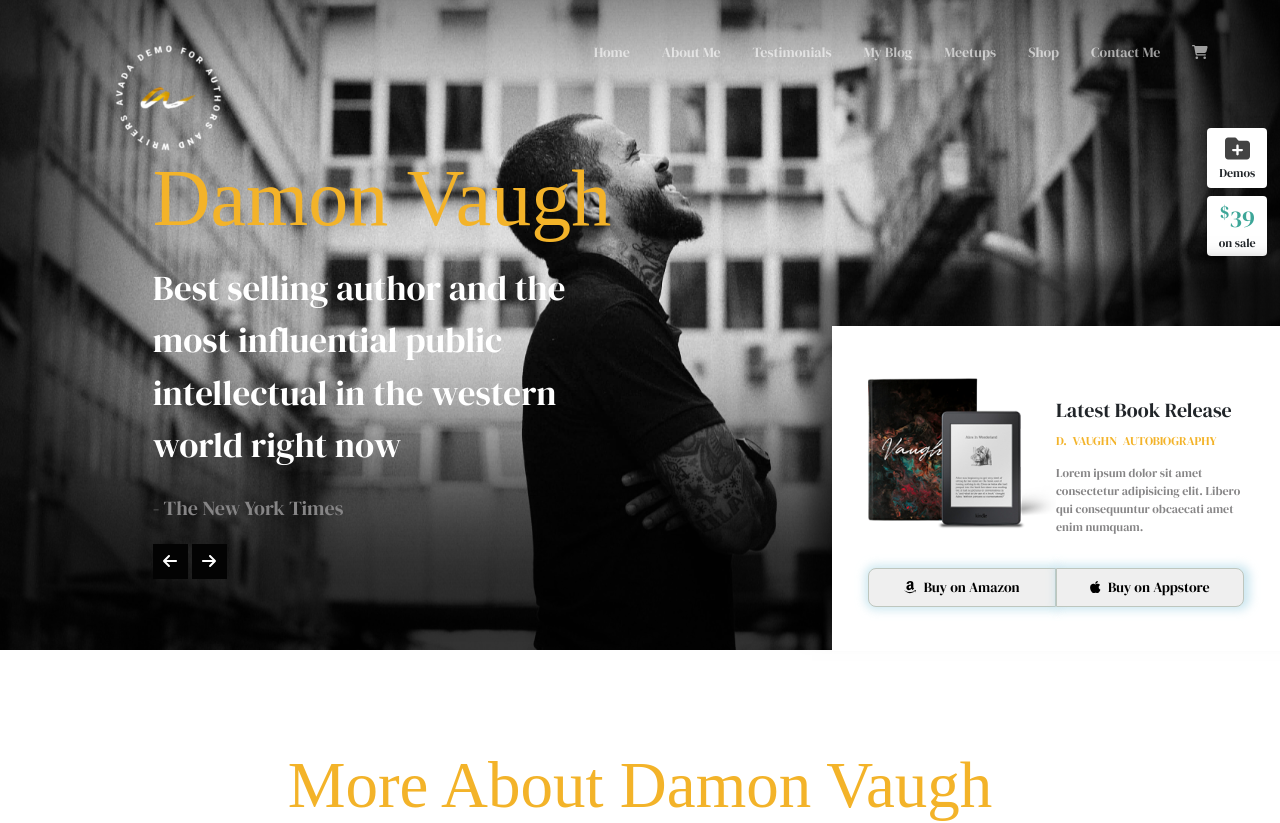
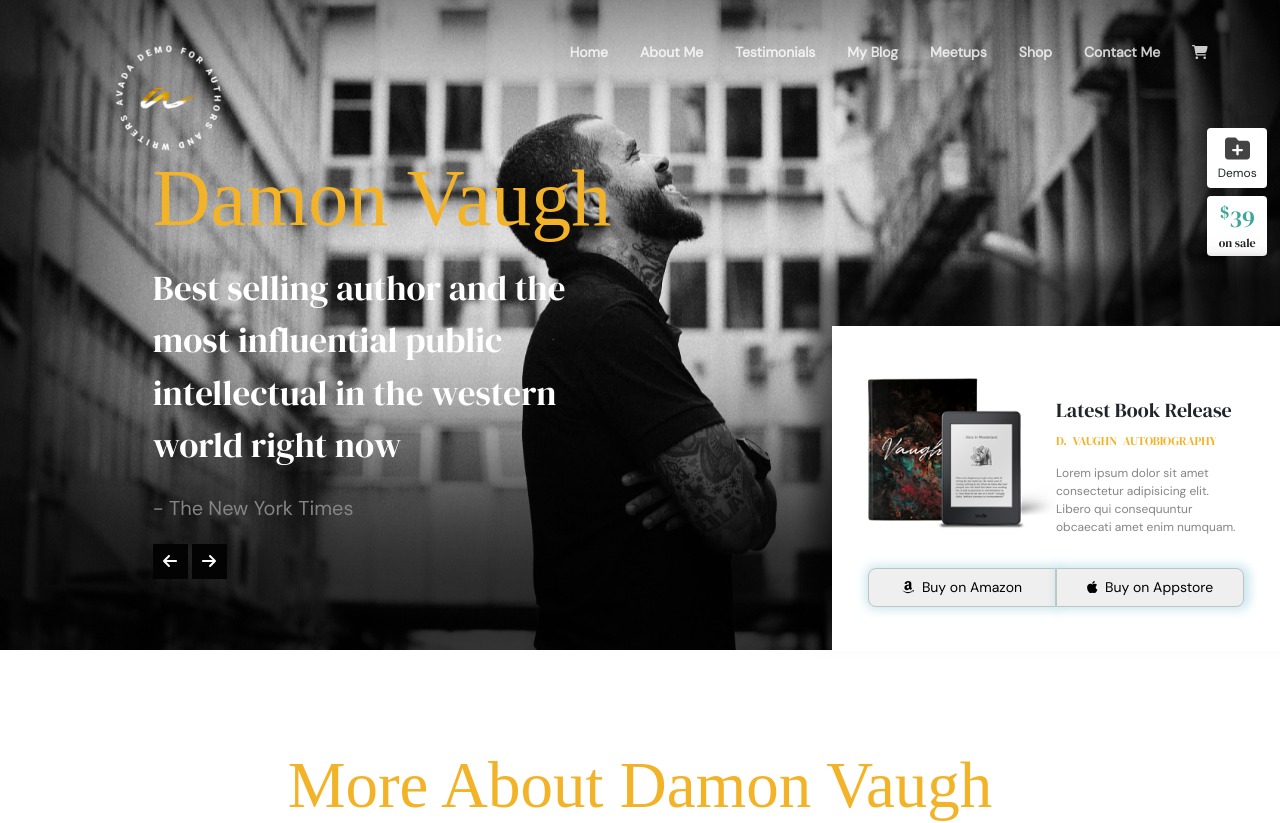
Before and after one commit to AntonioSabella/proj-html-vuejs, a Vue app: page / in a window 1280 px wide. Shown: the top 823 px of the page. Built offline with nearby package versions, Linux system fonts and the light colour scheme; a web font is replaced by a local one.

Commit message:
Complete HeaderComponent style adjusts

```diff
--- a/src/components/HeaderComponent.vue
+++ b/src/components/HeaderComponent.vue
@@ -84,7 +84,7 @@ export default {
         display: inline-block;
         height: 100px;
         border-top: 5px solid transparent;
-        color: #ffffff9a;
+        color: #ffffffc9;
         margin-right: 1rem;
         font-size: 14px;
         &:hover {
@@ -105,6 +105,9 @@ export default {
         p:first-child {
             font-size: 35px;
         }
+        p:last-child {
+            font-family: "DM Sans";
+        }
         .newspaper {
             color: $author-text-suva_gray;
         }
@@ -120,6 +123,7 @@ export default {
             &:hover {
                 background-color: $author-text-white;
                 color: $author-text-black;
+                cursor: pointer;
             }
         }
         }
@@ -140,6 +144,7 @@ export default {
             p {
                 margin: 0;
                 font-size: 12px;
+                font-family: "DM Sans";
             }
 
         }
@@ -171,8 +176,10 @@ export default {
         p {
             color: $author-text-suva_gray;
             font-size: 12px;
+            font-family: "DM Sans";
         }
         .buy_amazon {
+            font-family: "DM Sans";
             border-top-left-radius: 0.5rem;
             border-bottom-left-radius: 0.5rem;
             box-shadow: 0 0 10px 3px rgba(173, 216, 230, 0.601);
@@ -185,6 +192,7 @@ export default {
             }
         }
         .buy_appstore {
+            font-family: "DM Sans";
             border-top-right-radius: 0.5rem;
             border-bottom-right-radius: 0.5rem;
             box-shadow: 3px 0 10px 3px rgba(173, 216, 230, 0.607);
--- a/src/components/header-components/NavComponent.vue
+++ b/src/components/header-components/NavComponent.vue
@@ -66,13 +66,15 @@ export default {
         left: 6rem;
     }
     #site_nav {
+    font-family: "DM Sans";
+    font-weight: 600;
     background-color: transparent;
     height: 100px;
     a {
         display: inline-block;
         height: 100px;
         border-top: 5px solid transparent;
-        color: #ffffff9a;
+        color: #ffffffc9;
         margin-right: 1rem;
         font-size: 14px;
         &:hover {
--- a/src/components/header-components/NavbarList.vue
+++ b/src/components/header-components/NavbarList.vue
@@ -22,13 +22,14 @@ export default {
 
 <style lang='scss' scoped>
     #site_nav {
+    font-family: "DM Sans";
     background-color: transparent;
     height: 100px;
     a {
         display: inline-block;
         height: 100px;
         border-top: 5px solid transparent;
-        color: #ffffff9a;
+        color: #ffffffc9;
         margin-right: 1rem;
         font-size: 14px;
         &:hover {
```
